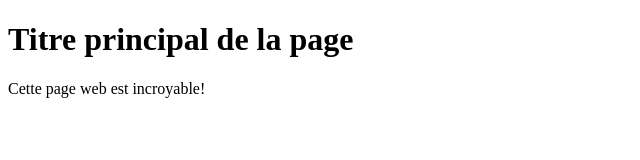
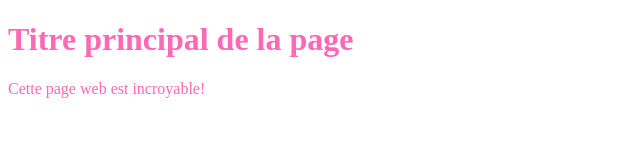
Before and after one commit to divtec-cejef/2020-101-site-laure-dinateur-fallinov, a plain HTML site: page contact.html in a window 1280 px wide. Shown: the whole page, without its empty margins (0-640 px from the left). Drawn offline with Linux system fonts and the light colour scheme.

Commit message:
ajout CSS aux 3 pages

```diff
--- a/contact.html
+++ b/contact.html
@@ -9,6 +9,7 @@
     <!-- Titre de la page. Visible dans l'onglet du navigateur -->
     <title>Titre de la page | nom du site</title>
     <meta name="author" content="Steve Fallet">
+    <link rel="stylesheet" href="css/main.css">
 </head>
 <body>
     <!-- Titre principal (unique) de la page -->
--- /dev/null
+++ b/css/main.css
@@ -0,0 +1,3 @@
+body {
+    color: hotpink;
+}
```
Also changed, not shown: index.html (+1 -0 lines), informations.html (+1 -0 lines).
